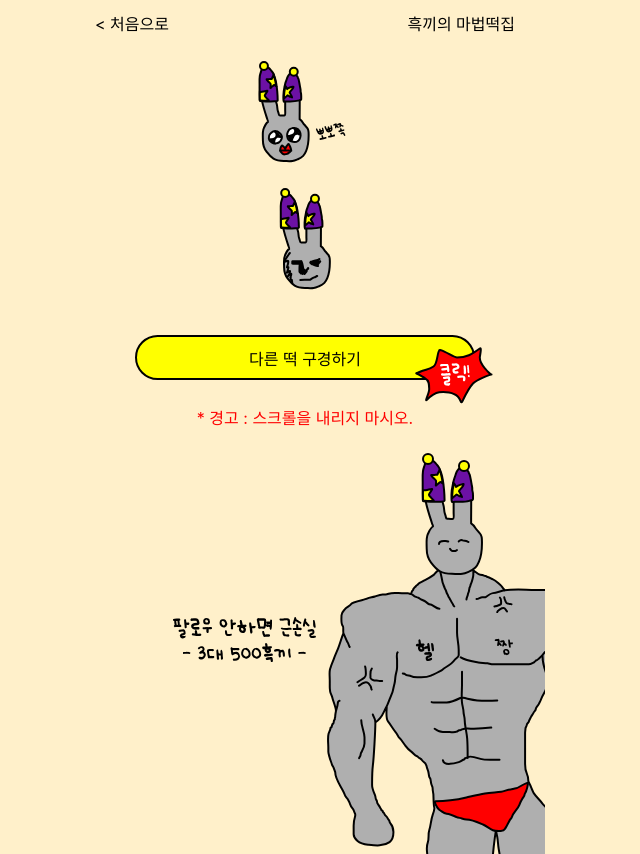
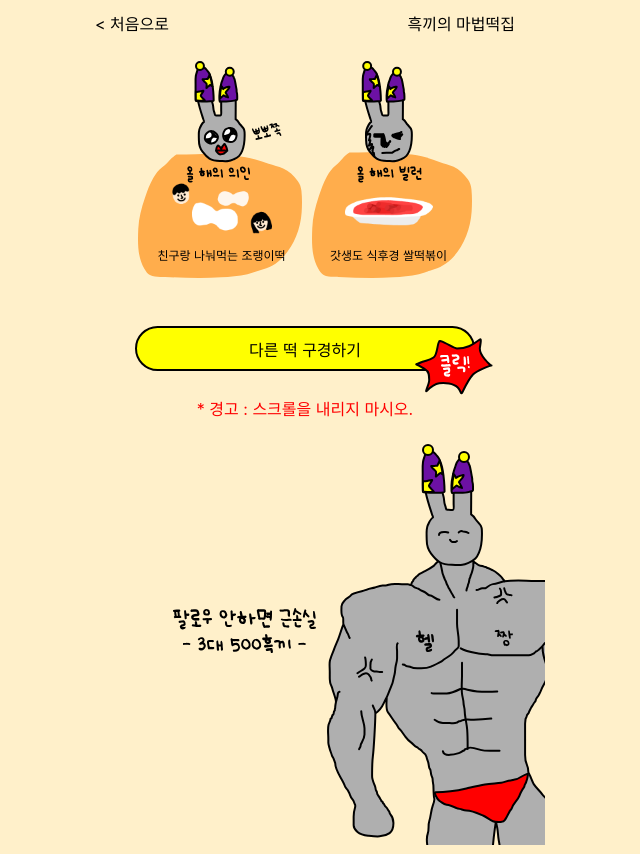
Before and after one commit to roundshoulder/black_rabbit, a React (Create React App) app: page /black_rabbit/result in a window 1280 px wide. Shown: the whole page, without its empty margins (335-975 px from the left). Built offline with nearby package versions, Linux system fonts and the light colour scheme; a web font is replaced by a local one.

Commit message:
:lipstick: Update UI
Update UI

```diff
--- a/src/components/results.ts
+++ b/src/components/results.ts
@@ -2,6 +2,8 @@ export interface result {
   name: string;
   img: any;
   info: string;
+  good: number;
+  bad: number;
 }
 
 const categories: { [index: number]: number } = {
@@ -95,6 +97,8 @@ export function getResult(wishKeys: number[]) {
 
 const results: { [id: number]: result } = {
   0: {
+    good: 10,
+    bad: 1,
     name: '다이어트용 야채설기',
     img: require('../static/images/result/0.png'),
     info: `이 떡으로 말하자면 맛은 하나도 없는
@@ -104,6 +108,8 @@ const results: { [id: number]: result } = {
     근데 얘도 너무 많이 먹으면 살찌니까 그만 먹어 이 돼지야 ><`,
   },
   1: {
+    good: 10,
+    bad: 1,
     name: '갓생도 식후경 쌀떡볶이',
     img: require('../static/images/result/1.png'),
     info: `후후 자네가 새해부터 일찍 일어나는 새인가?
@@ -113,6 +119,8 @@ const results: { [id: number]: result } = {
     오늘 할 일: 흑끼한테 당근사주기`,
   },
   2: {
+    good: 10,
+    bad: 1,
     name: '부기온앤온 금가루 뿌린 화과자',
     img: require('../static/images/result/2.png'),
     info: `머야머야 옷이 그게 머야-!!
@@ -123,6 +131,8 @@ const results: { [id: number]: result } = {
     그리고 실례가 안 된다면 아이스크림 하나만 사주십시오`,
   },
   3: {
+    good: 10,
+    bad: 1,
     name: '애인이 끓여준 떡라면',
     img: require('../static/images/result/3.png'),
     info: `우왕 따뜻한 온기가 마구 올라오는 게 보여?
@@ -133,6 +143,8 @@ const results: { [id: number]: result } = {
     아니 잠깐.. 왤케 설레게 나를 쳐다보는거야 으앙 ㅠ 소름끼쳐!`,
   },
   4: {
+    good: 10,
+    bad: 1,
     name: '날씨는 언제나 내 편! 기우제용 콩편',
     img: require('../static/images/result/4.png'),
     info: `하이하이! 나는 너의 날씨요정!
@@ -143,6 +155,8 @@ const results: { [id: number]: result } = {
     그럴거면 그냥 날씨예보 봐 이 바보얌 ><`,
   },
   5: {
+    good: 10,
+    bad: 1,
     name: '간과 폐를 건강하게 헛개도라지 시루떡',
     img: require('../static/images/result/5.png'),
     info: `이 떡으로 말하자면 헛개나무 열매가
@@ -154,6 +168,8 @@ const results: { [id: number]: result } = {
     싫어 나는 흑기사가 아니라 흑끼걸랑 ㅋ`,
   },
   6: {
+    good: 10,
+    bad: 1,
     name: '엿처럼 한방에 붙는 찹쌀떡',
     img: require('../static/images/result/6.png'),
     info: `후후 이 떡은 내 비장의 무기!
@@ -165,6 +181,8 @@ const results: { [id: number]: result } = {
     힝 실은 뻥임 ㅅㄱ`,
   },
   7: {
+    good: 10,
+    bad: 1,
     name: '대학원생의 가호를 받은 물떡',
     img: require('../static/images/result/7.png'),
     info: `이 떡으로 말하자면
@@ -174,6 +192,8 @@ const results: { [id: number]: result } = {
     근데 많이 먹어서 교수님이 대학원으로 부르면 나는 몰랑`,
   },
   8: {
+    good: 10,
+    bad: 1,
     name: '인간이 되자! 쑥떡',
     img: require('../static/images/result/8.png'),
     info: `으앗! 벌써 맛없는 냄새나 ㅠㅠ
@@ -184,6 +204,8 @@ const results: { [id: number]: result } = {
     잉 맞다 그거 먹으면 1년동안 입냄새남 ㅋ 먹기 전에 말한단걸 깜빡><`,
   },
   9: {
+    good: 10,
+    bad: 1,
     name: '즐거운 취미를 위한 초코크림떡',
     img: require('../static/images/result/9.png'),
     info: `왓 이즈 유얼 하비?
@@ -196,6 +218,8 @@ const results: { [id: number]: result } = {
     흑끼한테 당근 사주기, 흑끼한테 당근 사주기, 흑끼한테 당근....`,
   },
   10: {
+    good: 10,
+    bad: 1,
     name: '친구랑 나눠먹는 조랭이떡',
     img: require('../static/images/result/10.png'),
     info: `이 떡으로 말하자면
@@ -206,6 +230,8 @@ const results: { [id: number]: result } = {
     이제는 우리의 날들이 온다고~!!`,
   },
   11: {
+    good: 10,
+    bad: 1,
     name: '가족끼리 먹는 떡국',
     img: require('../static/images/result/11.png'),
     info: `어머머! 이게 뭐람?
@@ -218,6 +244,8 @@ const results: { [id: number]: result } = {
   },
   // 2개
   12: {
+    good: 10,
+    bad: 1,
     name: '현실과 낭만 둘다 놓칠 수 없는 구름떡',
     img: require('../static/images/result/12.png'),
     info: `Hey! 자네!!
@@ -231,6 +259,8 @@ const results: { [id: number]: result } = {
     으앙 몰라 오글거려 ㅎㅎ`,
   },
   13: {
+    good: 10,
+    bad: 1,
     name: '사회생활 만렙 술떡',
     img: require('../static/images/result/13.png'),
     info: `아이고 선배님~~팀장님~~ 싸수님~~
@@ -241,6 +271,8 @@ const results: { [id: number]: result } = {
     언제까지 어깨춤을 추게할거양~ 내 어깨를 봐~ 탈골됐잖아`,
   },
   14: {
+    good: 10,
+    bad: 1,
     name: '고생끝에 낙이 오리라 솔방울떡',
     img: require('../static/images/result/14.png'),
     info: `이봐! 자네!
@@ -252,6 +284,8 @@ const results: { [id: number]: result } = {
     그건 바로바로............!!! 장난이지롱 편하게 먹으라구`,
   },
   15: {
+    good: 10,
+    bad: 1,
     name: '낭만적인 분위기메이커 티라미수떡',
     img: require('../static/images/result/15.png'),
     info: `이 떡을 로맨틱한 너의 눈동자에 빠뜨리고 싶어...!
@@ -262,6 +296,8 @@ const results: { [id: number]: result } = {
     혹시 떡말고 라면도 주고 싶은데.. 그대와 함께라면 >< !!`,
   },
   16: {
+    good: 10,
+    bad: 1,
     name: '그대여 꽃 피우리라 화전',
     img: require('../static/images/result/16.png'),
     info: `어이어이, 설마 삶에서 인내와 낭만을 원하는 귀요미가 너야?
@@ -274,6 +310,8 @@ const results: { [id: number]: result } = {
     인내의 땀이 묻은 아름다운 청바지!@@@`,
   },
   17: {
+    good: 10,
+    bad: 1,
     name: '무한한 가능성을 지닌 가래떡',
     img: require('../static/images/result/17.png'),
     info: `아이참~ 기다료바~
@@ -287,6 +325,8 @@ const results: { [id: number]: result } = {
 
   // 3개
   18: {
+    good: 10,
+    bad: 1,
     name: '다방면에서 성공할 무지개떡',
     img: require('../static/images/result/18.png'),
     info: `후후 나 눈썰미 좋은 거 알지? 너한테서 팔방미인이 보인다구!
@@ -298,6 +338,8 @@ const results: { [id: number]: result } = {
     그거 알아? 무지개떡 먹으면 무지 개운함 ㅋ`,
   },
   19: {
+    good: 10,
+    bad: 1,
     name: '돈이 보이는 금빛 인절미',
     img: require('../static/images/result/19.png'),
     info: `이건 평범한 인절미가 아니야,
@@ -309,6 +351,8 @@ const results: { [id: number]: result } = {
     인절미 너무 많이 먹으면 목막혀서 위험해! 데인절미! ㅋ`,
   },
   20: {
+    good: 10,
+    bad: 1,
     name: '낭만파 새하얀 백설기',
     img: require('../static/images/result/20.png'),
     info: `어머 이 낭만적인 사람!
@@ -321,6 +365,8 @@ const results: { [id: number]: result } = {
     시른뎅? 시른뎅? 킹받쥬? 못때리쥬 ㅋㅋ`,
   },
   21: {
+    good: 10,
+    bad: 1,
     name: '당신처럼 달달한 꿀떡',
     img: require('../static/images/result/21.png'),
     info: `주변 사람들을 소중히 여기는 스윗한 인간 그 잡채 ..
@@ -331,6 +377,8 @@ const results: { [id: number]: result } = {
     힝 그니까 그만 먹어! 아이참 그만먹으라구! ㅎㅎ`,
   },
   22: {
+    good: 10,
+    bad: 1,
     name: '슈퍼맨은 바로 당신! 떡케이크',
     img: require('../static/images/result/22.png'),
     info: `이봐 자네, 지구를 구할 생각은 없어?
--- a/src/pages/Result.tsx
+++ b/src/pages/Result.tsx
@@ -1,9 +1,8 @@
 import { useNavigate } from 'react-router-dom';
-import { getResult } from '../components/results';
+import results, { getResult } from '../components/results';
 import result_hidden from '../static/images/result_hidden.svg';
 import result_sun from '../static/images/result_sun.svg';
-import result_good from '../static/images/result_good.svg';
-import result_bad from '../static/images/result_bad.svg';
+import result_good_bad from '../static/images/result_good_bad.svg';
 import result_stamp from '../static/images/result_stamp.svg';
 import { css } from '@emotion/css';
 import BottomButton from '../components/BottomButton';
@@ -18,6 +17,8 @@ function Result() {
     navigate('/');
   }
   const result = getResult(wishKeys);
+  const good = results[result.good];
+  const bad = results[result.bad];
 
   const sunContainer = css`
     width: 100%;
@@ -50,6 +51,13 @@ function Result() {
     white-space: pre-line;
     text-align: center;
     line-height: 22px;
+  `;
+
+  const goodbadContainer = css`
+    width: 50%;
+    display: flex;
+    flex-direction: column;
+    align-items: center;
   `;
 
   return (
@@ -89,8 +97,27 @@ function Result() {
           </div>
         </div>
       )}
-      <img src={result_good} alt="뽀뽀쪽" />
-      <img src={result_bad} alt="빌런 토끼" />
+      <div style={{ position: 'relative', height: '220px' }}>
+        <img src={result_good_bad} alt="뽀뽀쪽" />
+        <div
+          style={{
+            position: 'absolute',
+            width: '100%',
+            top: '115px',
+            display: 'flex',
+            fontSize: '12px',
+          }}
+        >
+          <div className={goodbadContainer}>
+            <img src={good.img} alt={good.name} width={100} />
+            <p>{good.name}</p>
+          </div>
+          <div className={goodbadContainer}>
+            <img src={bad.img} alt={bad.name} width={100} />
+            <p>{bad.name}</p>
+          </div>
+        </div>
+      </div>
 
       <a href="https://instagram.com/magic_heukki?igshid=MWI4MTIyMDE=">
         <BottomButton
```
Also changed, not shown: src/static/images/result_good_bad.svg (added).
